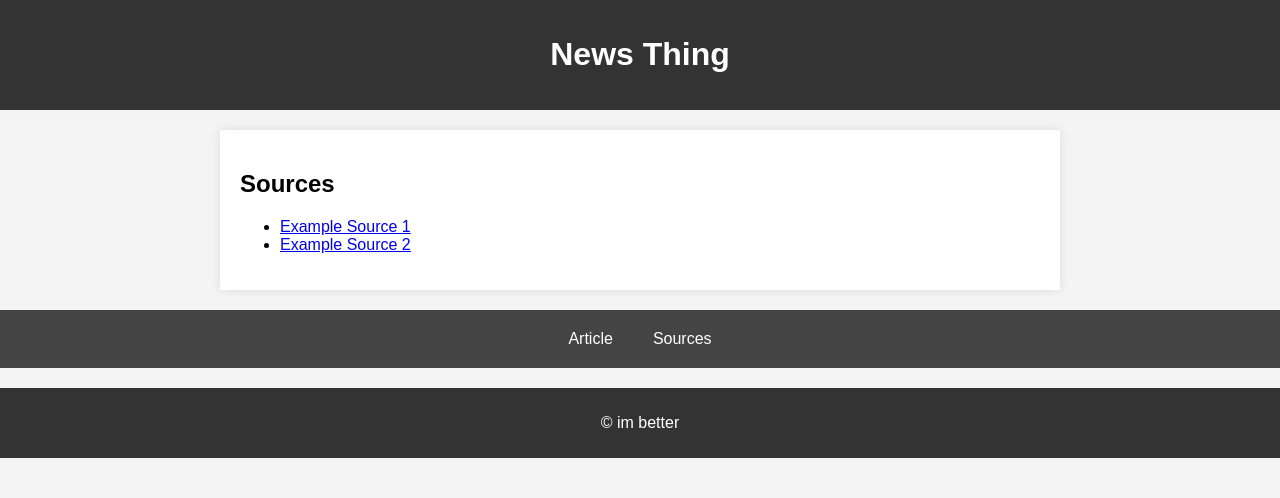
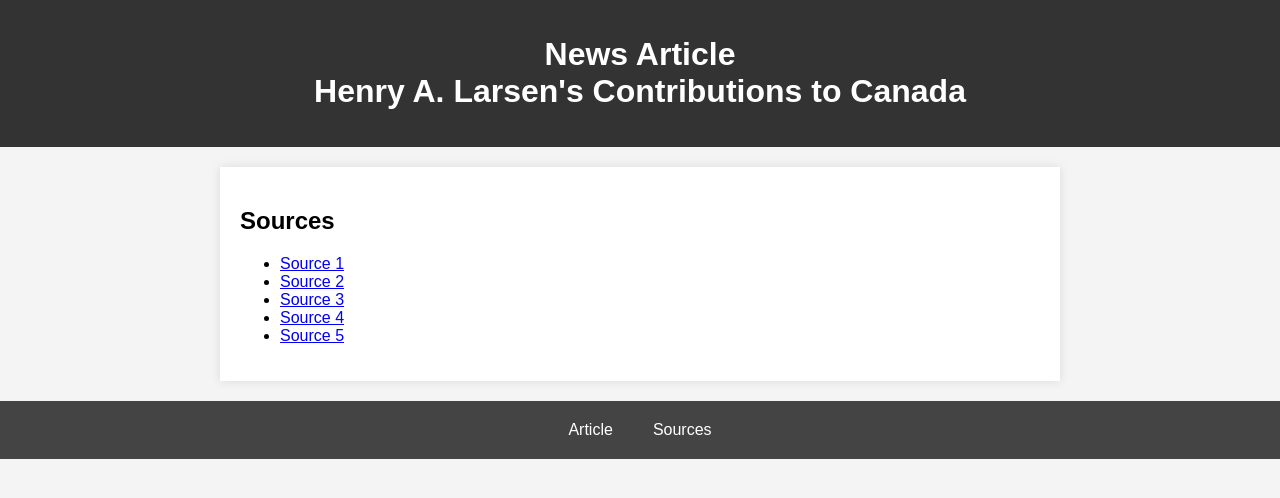
Before and after one commit to heyyithinkimjames/totally-real-news-not-just-a-history-assignment, a plain HTML site: page sources.html in a window 1280 px wide. Drawn offline with Linux system fonts and the light colour scheme.

Commit message:
Update sources.html

```diff
--- a/sources.html
+++ b/sources.html
@@ -16,21 +16,21 @@
 </head>
 <body>
     <header>
-        <h1>News Thing</h1>
+        <h1>News Article<br>Henry A. Larsen's Contributions to Canada</h1>
     </header>
     <div class="container">
         <h2>Sources</h2>
         <ul>
-            <li><a href="https://example.com" target="_blank">Example Source 1</a></li>
-            <li><a href="https://example2.com" target="_blank">Example Source 2</a></li>
+            <li><a href="https://journalhosting.ucalgary.ca/index.php/arctic/article/view/66503" target="_blank">Source 1</a></li>
+            <li><a href="https://thecanadianencyclopedia.ca/en/article/henry-larsen" target="_blank">Source 2</a></li>
+            <li><a href="https://en.wikipedia.org/wiki/Henry_Larsen_(explorer)" target="_blank">Source 3</a></li>
+            <li><a href="https://data2.archives.ca/pdf/pdf001/p000002821.pdf" target="_blank">Source 4</a></li>
+            <li><a href="https://pubs.aina.ucalgary.ca/arctic/Arctic18-1-67.pdf" target="_blank">Source 5</a></li>
         </ul>
     </div>
     <nav>
         <a href="index.html">Article</a>
         <a href="sources.html">Sources</a>
     </nav>
-    <footer>
-        <p>&copy; im better</p>
-    </footer>
 </body>
 </html>
```
